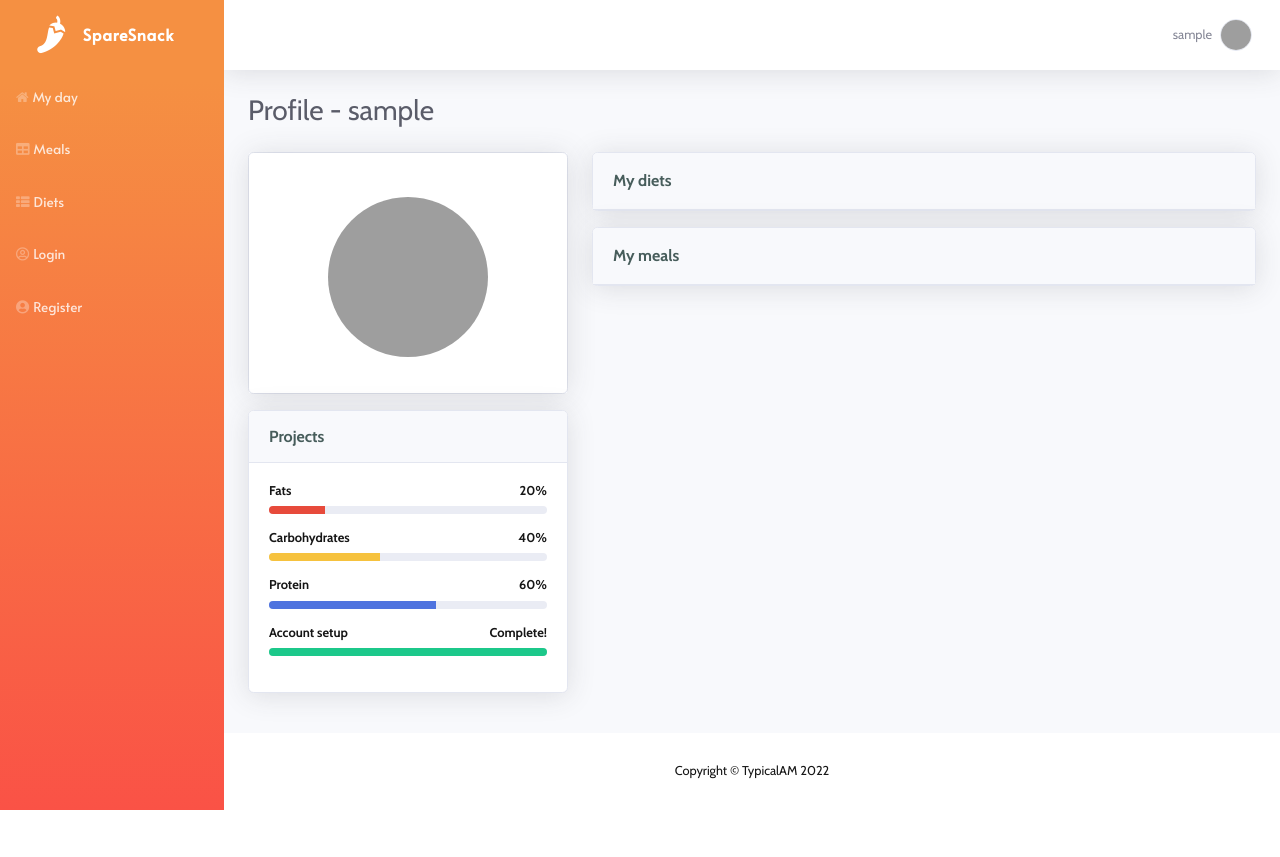
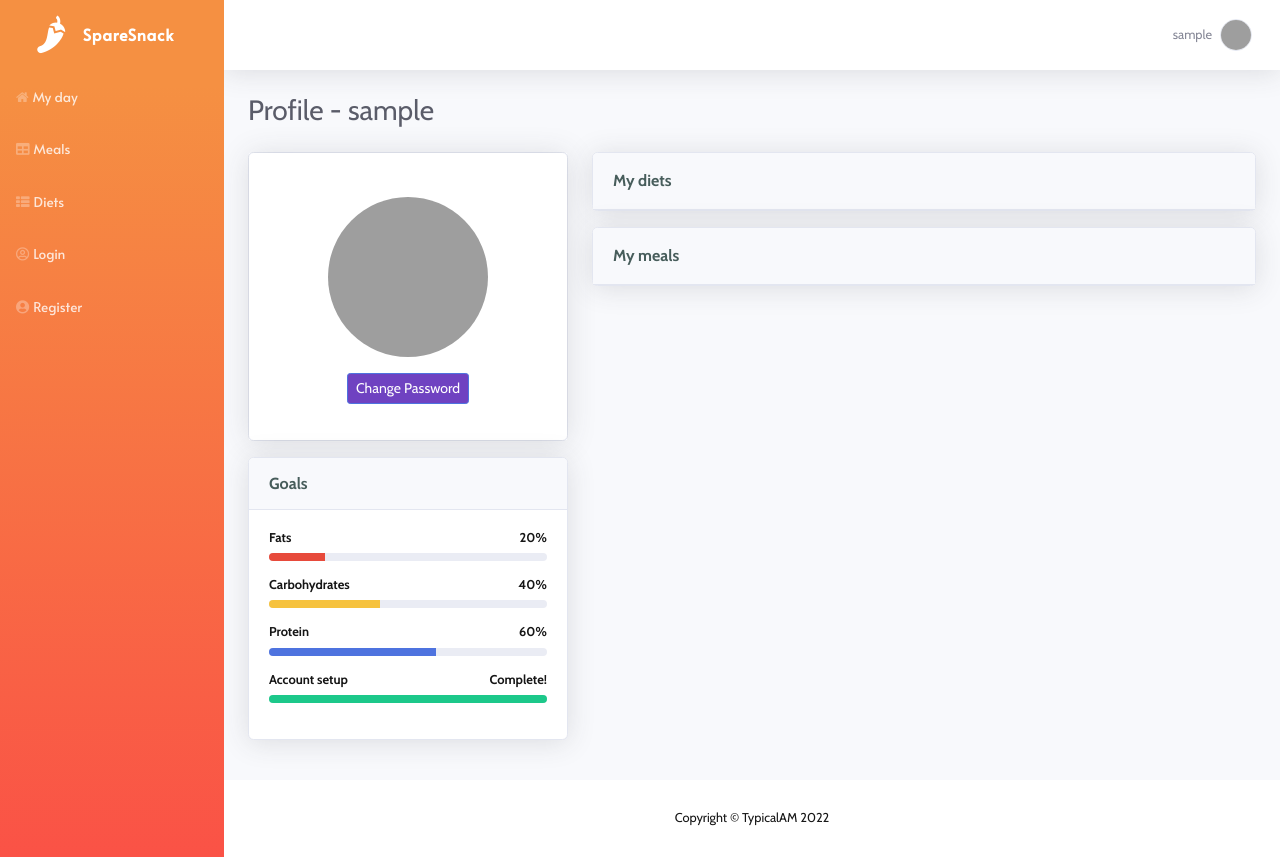
Before and after one commit to TypicalAM/SpareSnack, a Django app: page /accounts/profile/ in a window 1280 px wide. Before the commit the page ends 810 px from the top, so only its background shows below. Run offline with Django 4.2, Linux system fonts and the light colour scheme; the visitor is signed in with stand-in values (Sample User, id 1); data that the repository does not hold is empty; parts of the project's set-up code (start-up, migrations or seed data) failed here and were passed over; some libraries are stand-ins or nearby versions; grey boxes are pictures that could not be loaded.

Commit message:
Starting profile functionality

```diff
--- a/users/signals.py
+++ b/users/signals.py
@@ -10,4 +10,4 @@ from users.models import Profile
 def create_profile(sender, instance, created, **kwargs):
     """Create a profile for the user who just created his account"""
     if created:
-        Profile.objects.create(user=instance).save()
+        Profile.objects.create(user=instance)
--- a/users/templates/profile/index.html
+++ b/users/templates/profile/index.html
@@ -55,11 +55,14 @@
                     <div class="row mb-3">
                         <div class="col-lg-4">
                             <div class="card mb-3">
-                                <div class="card-body text-center shadow"><img class="rounded-circle mb-3 mt-4" src="{{ request.user.profile.image.url }}" width="160" height="160" style="width: 160px;height: 160px;"></div>
+                                <div class="card-body text-center shadow">
+																	<img class="rounded-circle mb-3 mt-4" src="{{ request.user.profile.image.url }}" width="160" height="160" style="width: 160px;height: 160px;">
+																	<div class="mb-3"><a href="/accounts/password/change/" class="btn btn-primary btn-sm" type="button" style="background: var(--purple);">Change Password</a></div>
+																</div>
                             </div>
                             <div class="card shadow mb-4">
                                 <div class="card-header py-3">
-                                    <h6 class="text-primary font-weight-bold m-0" style="color: var(--p)!important;">Projects</h6>
+                                    <h6 class="text-primary font-weight-bold m-0" style="color: var(--p)!important;">Goals</h6>
                                 </div>
                                 <div class="card-body">
                                     <h4 class="small font-weight-bold">Fats<span class="float-right">20%</span></h4>
```
